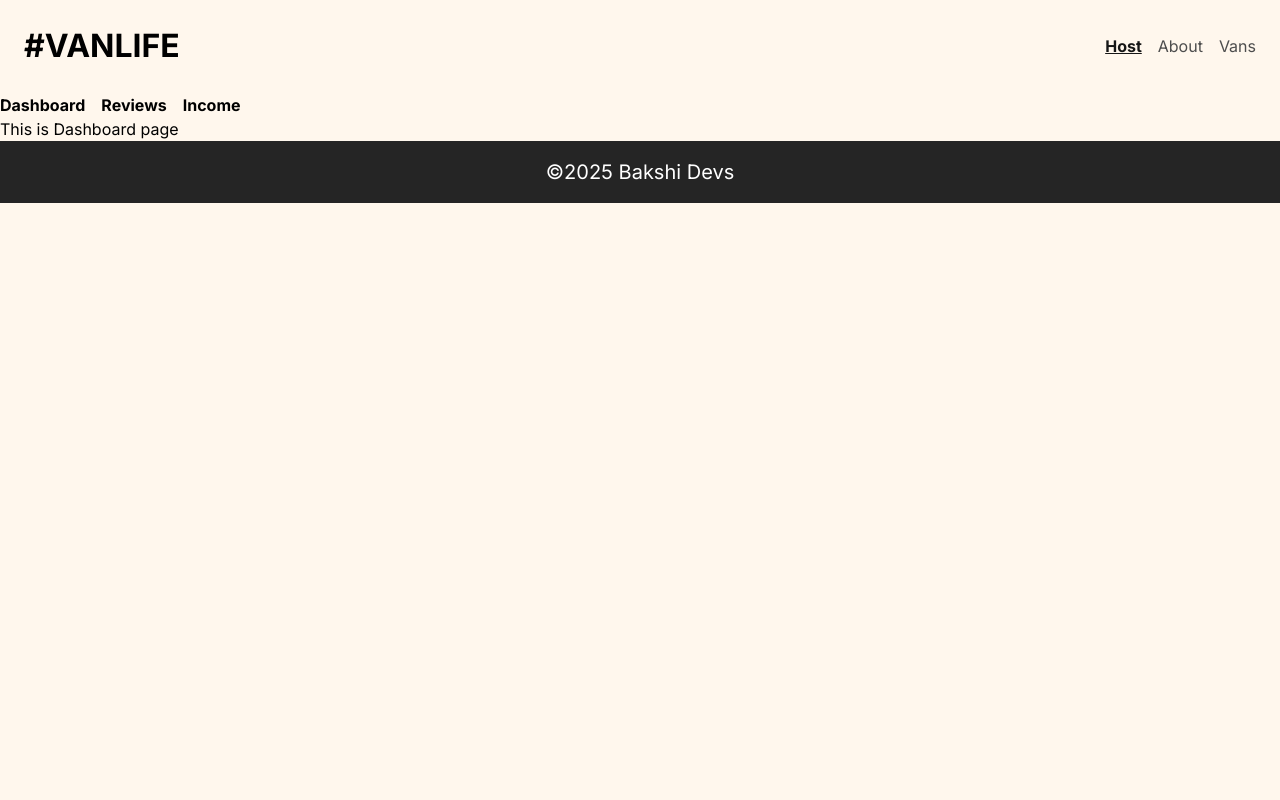
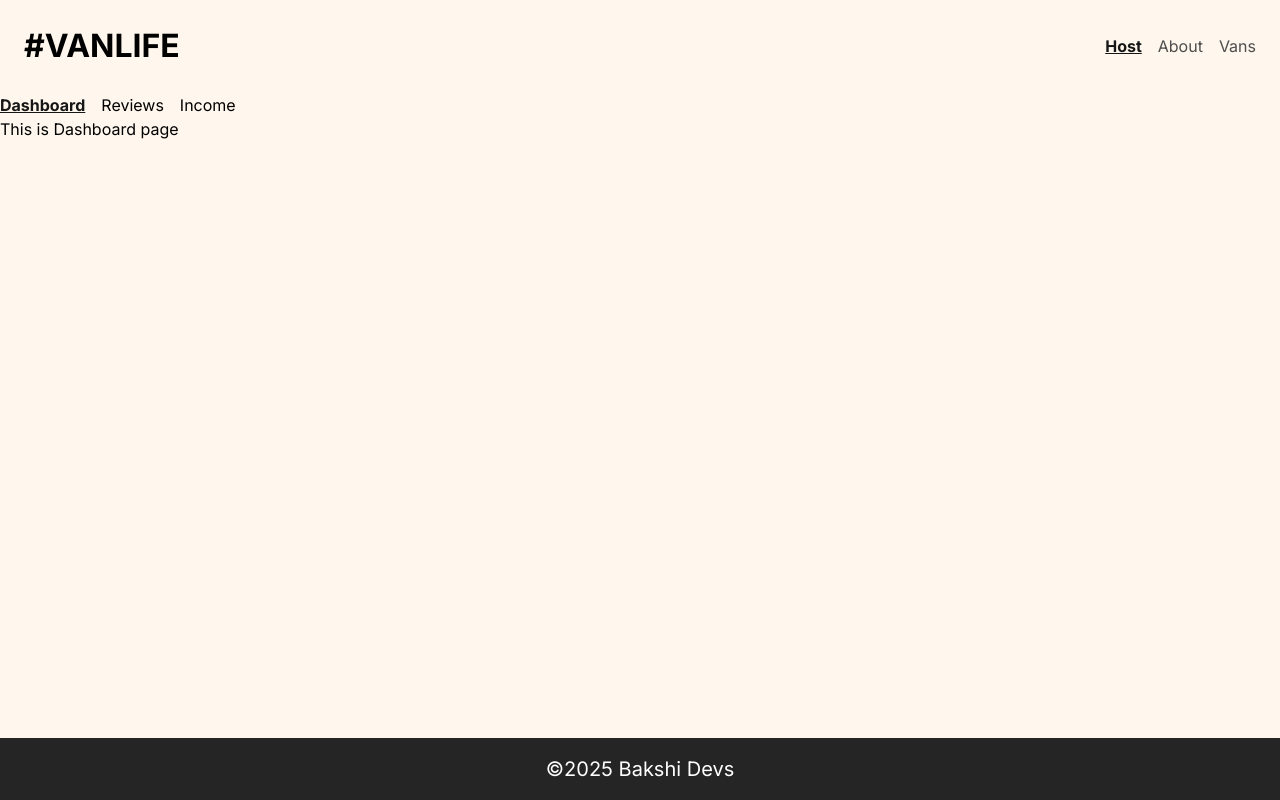
Before and after one commit to sunandasamanta/react-projects, a React (Vite) app in the folder scrimba-react-router-vanlife/: page /host in a window 1280 px wide. Built offline with nearby package versions, Linux system fonts and the light colour scheme; what miragejs would draw is missing.

Commit message:
refactor routing structure, enhance layout components, and improve footer styling

```diff
--- a/scrimba-react-router-vanlife/src/App.jsx
+++ b/scrimba-react-router-vanlife/src/App.jsx
@@ -18,20 +18,16 @@ const App = () => {
   return (
     <BrowserRouter>
       <Routes>
-        <Route element={<Layout />}>
-          <Route path="/" element={<Navigate to="/home" replace />} />
-          <Route path="/home" element={<Home />} />
-          <Route path="/about" element={<About />} />
-          <Route path="/vans">
-            <Route index element={<Vans />} />
-            <Route path=":id" element={<VanDetail />} />
-          </Route>
-          <Route element={<HostLayout />}>
-            <Route path="/host">
-              <Route index element={<Dashboard />} />
-              <Route path="income" element={<Income />} />
-              <Route path="reviews" element={<Reviews />} />
-            </Route>
+        <Route path="/" element={<Layout />}>
+          <Route index element={<Navigate to="/home" replace />} />
+          <Route path="home" element={<Home />} />
+          <Route path="about" element={<About />} />
+          <Route path="vans" element={<Vans />} />
+          <Route path="vans/:id" element={<VanDetail />} />
+          <Route path="host" element={<HostLayout />}>
+            <Route index element={<Dashboard />} />
+            <Route path="income" element={<Income />} />
+            <Route path="reviews" element={<Reviews />} />
           </Route>
         </Route>
       </Routes>
--- a/scrimba-react-router-vanlife/src/Layout.jsx
+++ b/scrimba-react-router-vanlife/src/Layout.jsx
@@ -6,11 +6,13 @@ import Navbar from "./components/Navbar/Navbar";
 import Footer from "./components/Footer/Footer";
 const Layout = ({ children }) => {
   return (
-    <>
+    <div className="min-h-screen flex flex-col relative">
       <Navbar />
-      <Outlet />
+      <main>
+        <Outlet />
+      </main>
       <Footer />
-    </>
+    </div>
   );
 };
 
--- a/scrimba-react-router-vanlife/src/components/Footer/Footer.jsx
+++ b/scrimba-react-router-vanlife/src/components/Footer/Footer.jsx
@@ -2,7 +2,7 @@ import React from "react";
 
 const Footer = () => {
   return (
-    <footer className="w-full text-center text-md text-white bg-[#252525] py-4 relative bottom-0">
+    <footer className="w-full text-center text-md text-white bg-[#252525] py-4 mt-auto">
       &#169;2025 Bakshi Devs
     </footer>
   );
--- a/scrimba-react-router-vanlife/src/index.css
+++ b/scrimba-react-router-vanlife/src/index.css
@@ -54,7 +54,7 @@
     @apply hover:text-dark hover:underline hover:font-bold duration-1000;
   }
   .hero {
-    @apply bg-hero-hill bg-cover bg-center bg-no-repeat min-h-[calc(100vh-125px)] sm:min-h-[calc(100vh-148.8px)] flex items-center justify-center;
+    @apply bg-hero-hill bg-cover bg-center bg-no-repeat min-h-[calc(100vh-131px)] sm:min-h-[calc(100vh-155px)] flex items-center justify-center;
   }
   .van-btn {
     @apply px-3 py-1 w-max font-medium text-light rounded cursor-pointer;
--- a/scrimba-react-router-vanlife/src/pages/About.jsx
+++ b/scrimba-react-router-vanlife/src/pages/About.jsx
@@ -2,7 +2,7 @@ import { Link } from "react-router-dom";
 
 const About = () => {
   return (
-    <div className="flex flex-col items-center min-h-[calc(100vh-124.8px)] sm:min-h-[calc(100vh-148.8px)]">
+    <div className="flex flex-col items-center">
       <img src="./vanlife-image-54.png" alt="Person on Van" />
       <div className="text-dark w-11/12 sm:w-1/2 sm:max-w-[549px] mx-auto mt-6 mb-10">
         <h2 className="font-bold text-xl m-0 mb-5">
--- a/scrimba-react-router-vanlife/src/pages/Host/HostLayout.jsx
+++ b/scrimba-react-router-vanlife/src/pages/Host/HostLayout.jsx
@@ -10,19 +10,25 @@ const HostLayout = () => {
       <nav className="flex gap-x-4 text-">
         <NavLink
           to="/host"
-          className={(isActive) => (isActive ? "font-bold" : "text-red-800")}
+          className={({ isActive }) =>
+            isActive ? `active-nav-item` : "hover-nav-item"
+          }
         >
           Dashboard
         </NavLink>
         <NavLink
           to="/host/reviews"
-          className={(isActive) => (isActive ? "font-bold" : "text-red-800")}
+          className={({ isActive }) =>
+            isActive ? `active-nav-item` : "hover-nav-item"
+          }
         >
           Reviews
         </NavLink>
         <NavLink
           to="/host/income"
-          className={(isActive) => (isActive ? "font-bold" : "text-red-800")}
+          className={({ isActive }) =>
+            isActive ? `active-nav-item` : "hover-nav-item"
+          }
         >
           Income
         </NavLink>
--- a/scrimba-react-router-vanlife/src/pages/Vans/VanDetail.jsx
+++ b/scrimba-react-router-vanlife/src/pages/Vans/VanDetail.jsx
@@ -39,7 +39,7 @@ const VanDetail = () => {
         </svg>
         <p className="underline">Back to all vans</p>
       </Link>
-      <div className="my-6 mx-auto w-full sm:w-1/2 md:w-1/3 xl:max-w-[600px]">
+      <div className="py-6 mx-auto w-full sm:w-1/2 md:w-1/3 xl:max-w-[600px]">
         <div className="overflow-hidden rounded-lg w-full mb-6">
           <img
             className="rounded-lg hover:scale-105 duration-300"
```
